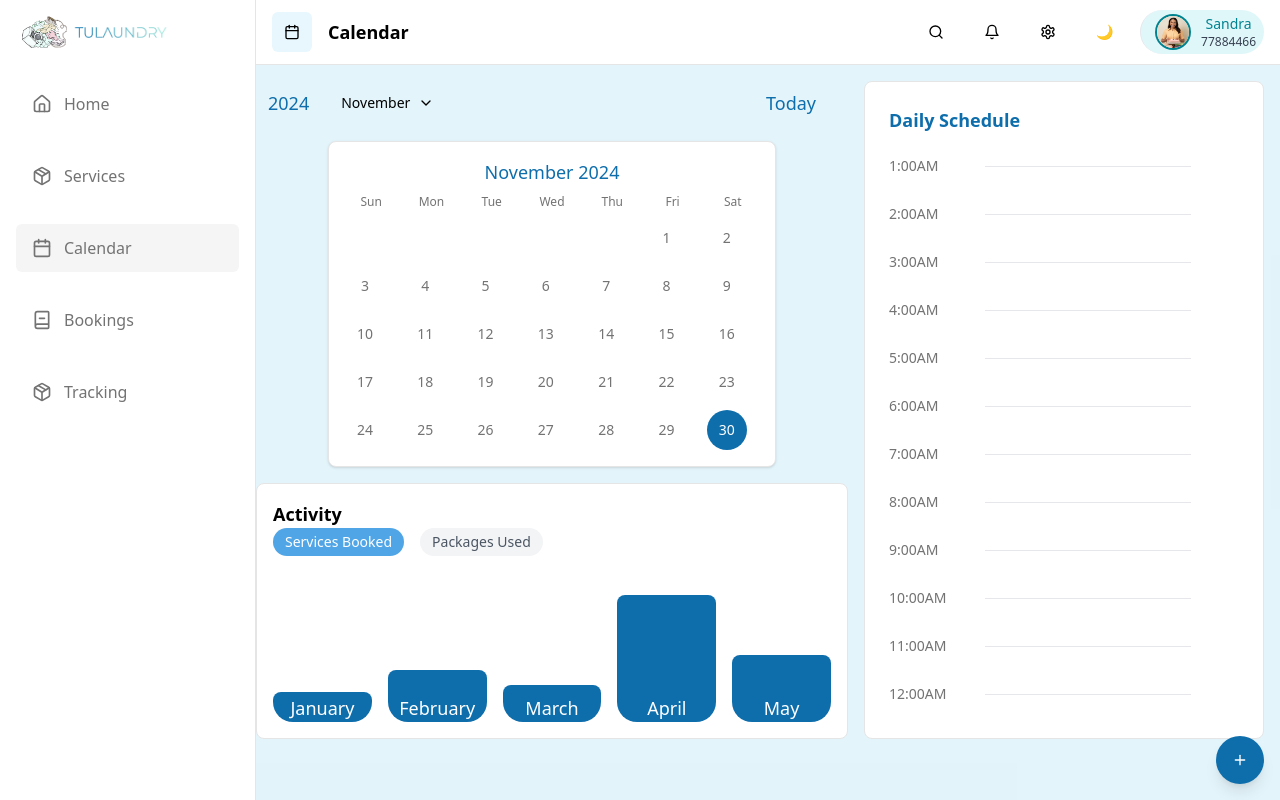
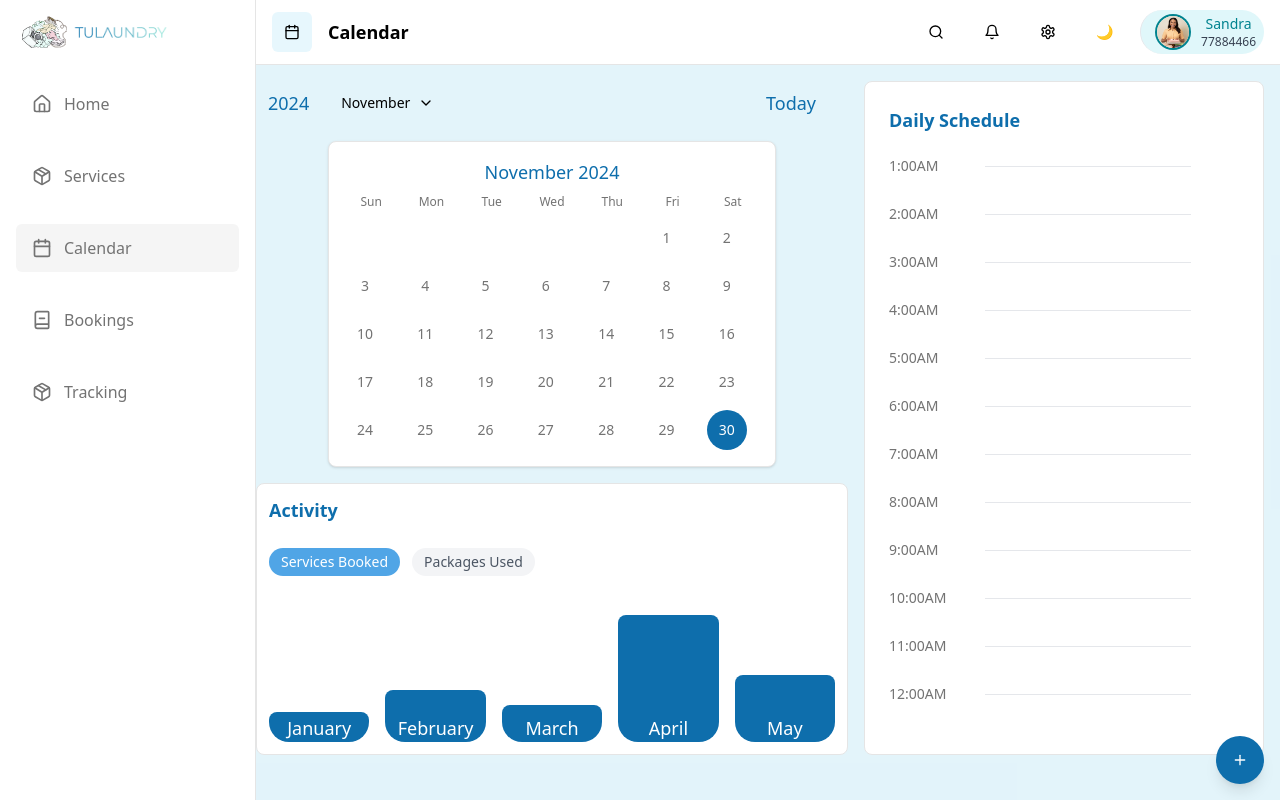
Before and after one commit to Aristocratjnr/Consumer-dashboard, a Next.js app: page /calendar in a window 1280 px wide. Built offline with nearby package versions, Linux system fonts and the light colour scheme.

Commit message:
TP-43:update CalendarDashboard: adjust padding in Activity section and change header color to teal

```diff
--- a/src/app/(dashboard)/calendar/page.tsx
+++ b/src/app/(dashboard)/calendar/page.tsx
@@ -224,10 +224,10 @@ export default function CalendarDashboard() {
                         </div>
 
                         {/* Activity Section */}
-                        <div className={`rounded-lg border ${isDarkTheme ? 'bg-gray-700' : 'bg-card'} p-4`}>
+                        <div className={`rounded-lg border ${isDarkTheme ? 'bg-gray-700' : 'bg-card'} p-3`}>
                             <div className="mb-4">
-                                <h3 className="text-lg font-semibold">Activity</h3>
-                                <div className="flex gap-4">
+                                <h3 className="text-lg font-semibold text-teal">Activity</h3><br/>
+                                <div className="flex gap-3">
                                     <span className="rounded-full bg-teal-10 px-3 py-1 text-sm text-white">
                                         Services Booked
                                     </span>
```
